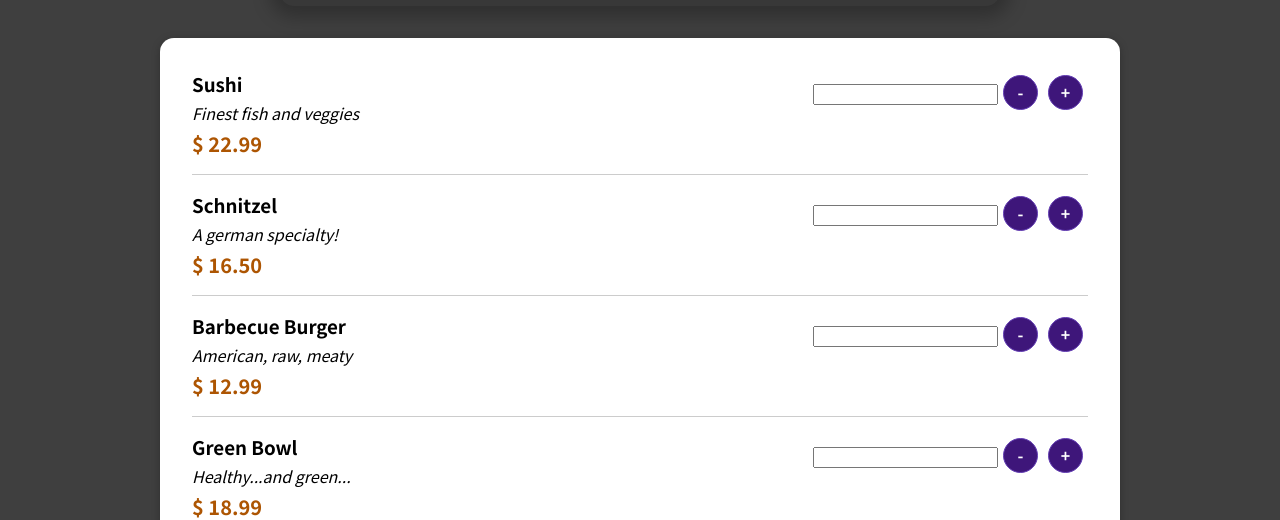
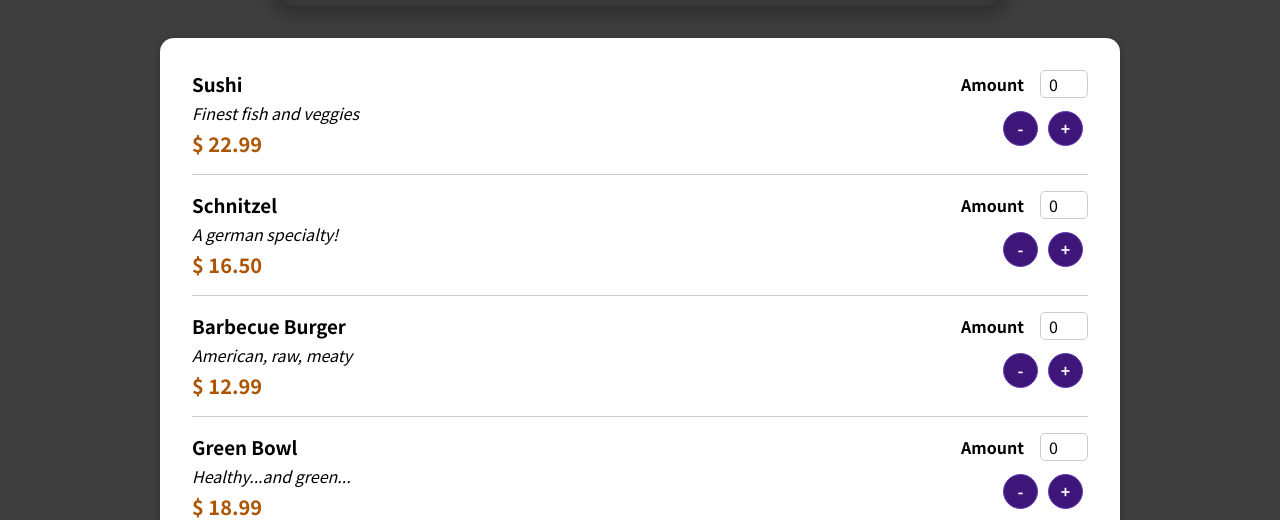
Before and after one commit to Hosseinhgz/food-order-app-react, a React (Create React App) app: page / in a window 1280 px wide. Shown: the part 323-843 px from the top of the page. Built offline with nearby package versions, Linux system fonts and the light colour scheme.

Commit message:
Create input field for meal items.

```diff
--- a/src/components/Meals/AvailableMeals.js
+++ b/src/components/Meals/AvailableMeals.js
@@ -38,6 +38,7 @@
                name={meal.name}
                price={meal.price}
                key={meal.id}
+               id={meal.id}
            />
        )
     });
--- a/src/components/Meals/MealItem/MealItem.js
+++ b/src/components/Meals/MealItem/MealItem.js
@@ -12,7 +12,7 @@
                 <div className={classes.price}>{price}</div>
             </div>
             <div>
-                <MealItemForm />
+                <MealItemForm id={props.id}/>
             </div>
 
         </li>
--- a/src/components/Meals/MealItem/MealItemForm.js
+++ b/src/components/Meals/MealItem/MealItemForm.js
@@ -1,10 +1,21 @@
 import React from 'react';
 import classes from './MealItemForm.module.css'
+import Input from "../../UI/Input";
 
 const MealItemForm = (props) => {
     return (
         <form className={classes.form}>
-            <input />
+            <Input
+                label="Amount"
+                input={{
+                    id:"number"+ props.id,
+                    type:'number',
+                    min:'0',
+                    max:'5',
+                    step:'1',
+                    defaultValue:'0',
+                }}
+            />
             <button >-</button>
             <button >+</button>
 
--- /dev/null
+++ b/src/components/UI/Input.js
@@ -0,0 +1,13 @@
+import React from 'react';
+import classes from './Input.module.css'
+
+const Input = (props) => {
+    return (
+        <div className={classes.input}>
+            <label htmlFor={props.input.id}>{props.label}</label>
+            <input {...props.input} />
+        </div>
+    );
+};
+
+export default Input;
--- /dev/null
+++ b/src/components/UI/Input.module.css
@@ -0,0 +1,18 @@
+.input {
+    display: flex;
+    align-items: center;
+    margin-bottom: 0.5rem;
+}
+
+.input label {
+    font-weight: bold;
+    margin-right: 1rem;
+}
+
+.input input {
+    width: 3rem;
+    border-radius: 5px;
+    border: 1px solid #ccc;
+    font: inherit;
+    padding-left: 0.5rem;
+}
```
